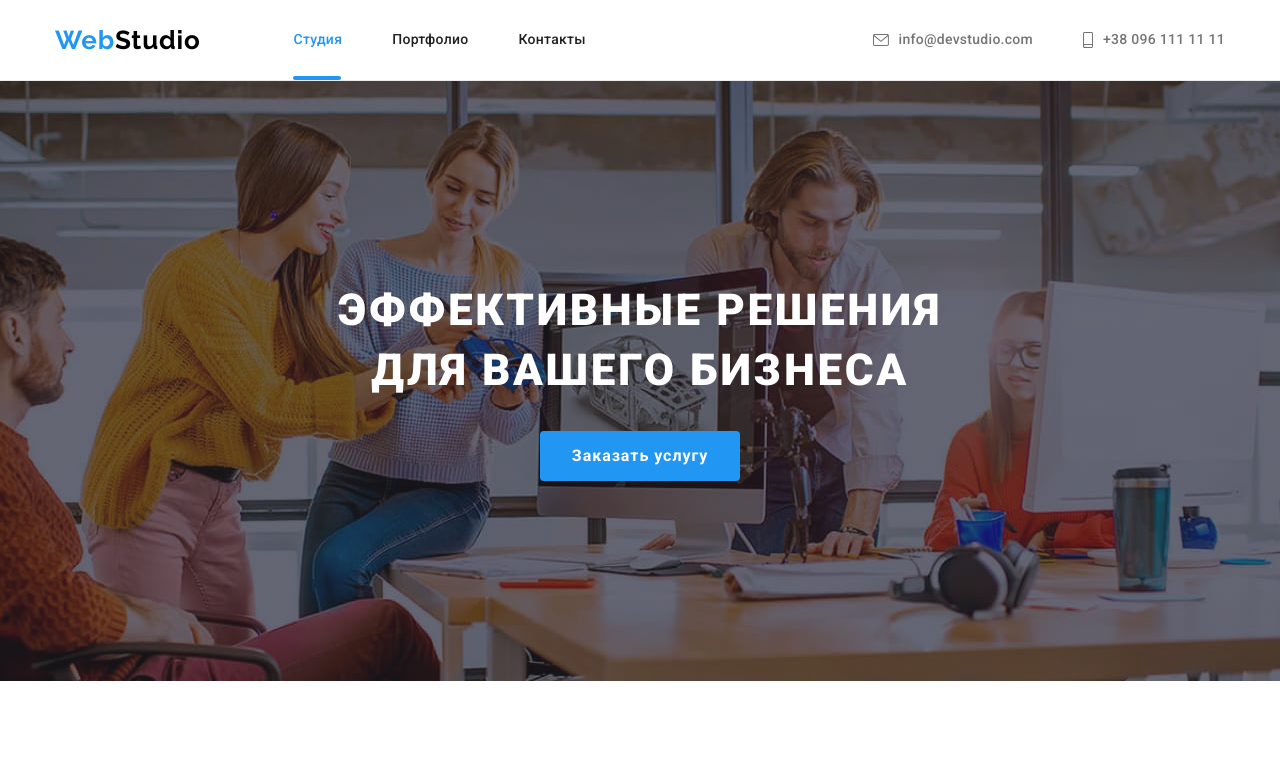
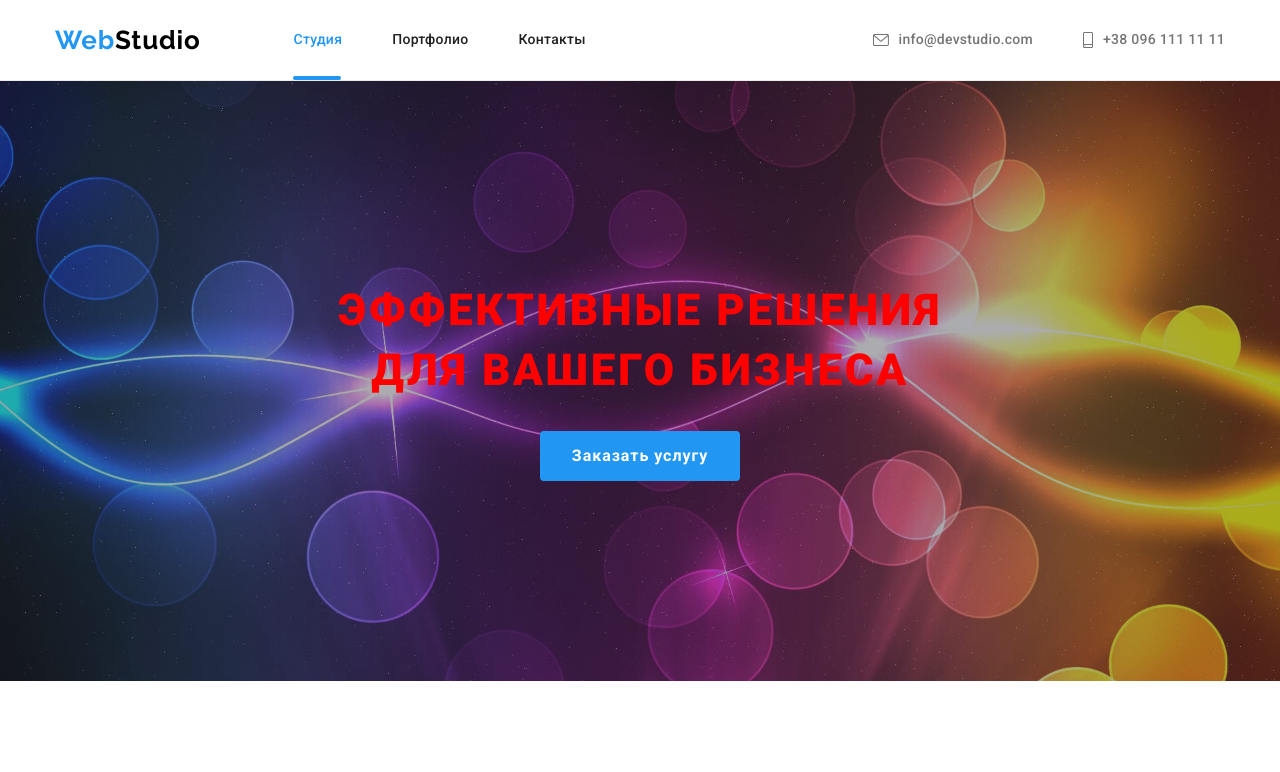
Before and after one commit to EduardHodun/goit-markup-hw-05, a plain HTML site: page index.html in a window 1280 px wide. Shown: the top 772 px of the page. Drawn offline with nearby package versions, Linux system fonts and the light colour scheme.

Commit message:
Додає новий фон та змінює колір заголовку H1

```diff
--- a/css/styles.css
+++ b/css/styles.css
@@ -313,7 +313,7 @@ bg-тёмно серый---2F303A
       rgba(47, 48, 58, 0.4),
       rgba(47, 48, 58, 0.4)
     ),
-    url(../images/bg/hero-bg.jpg);
+    url(../images/bg/new.jpg);
 
   background-repeat: no-repeat;
   background-position: 50% 50%;
@@ -345,7 +345,7 @@ bg-тёмно серый---2F303A
 
   margin-bottom: 30px;
 
-  color: var(--primary-title-color);
+  color: red;
 }
 
 .hero-btn {
```
Also changed, not shown: images/bg/new.jpg (added).
